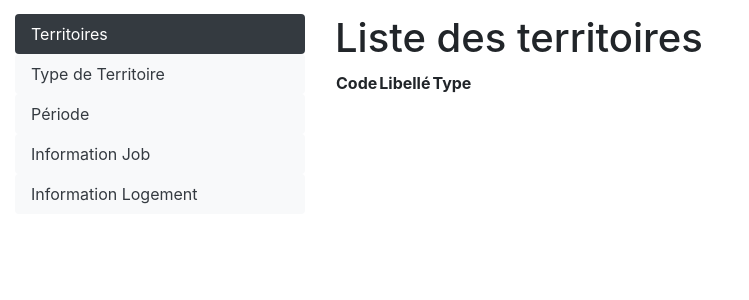
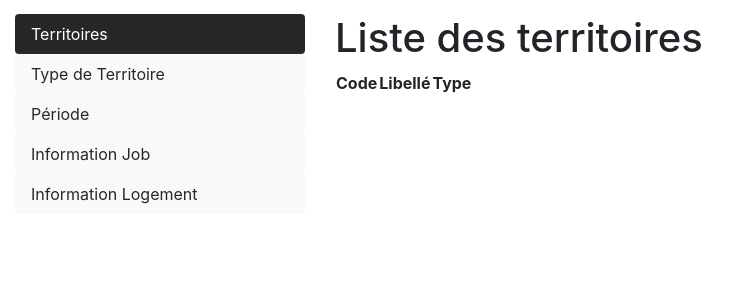
Before and after one commit to Oktiuw/Analyse-data, a Flask app: page /data in a window 1280 px wide. Shown: the part 56-356 px from the top of the page, without its empty margins (0-749 px from the left). Run offline with Flask 3, Linux system fonts and the light colour scheme; lists and menus that the app fills with data are empty.

Commit message:
update style de l' application web

```diff
--- a/app/static/css/base.css
+++ b/app/static/css/base.css
@@ -1,3 +1,8 @@
 body{
     padding-top: 70px;
+    background-color: blue;
 }
+
+.navbar {
+    background-color: #272727;
+}
--- a/app/static/css/data.css
+++ b/app/static/css/data.css
@@ -1,9 +1,9 @@
 #dataBD .nav-link.active {
-    background-color: #343a40;
+    background-color: #272727;
     color: #fff;
   }
 
 #dataBD .nav-link {
-color: #343a40;
+color: #272727;
 background-color: #f8f9fa;
 }
```
Also changed, not shown: app/static/css/index.css (added, +14 -0 lines).
